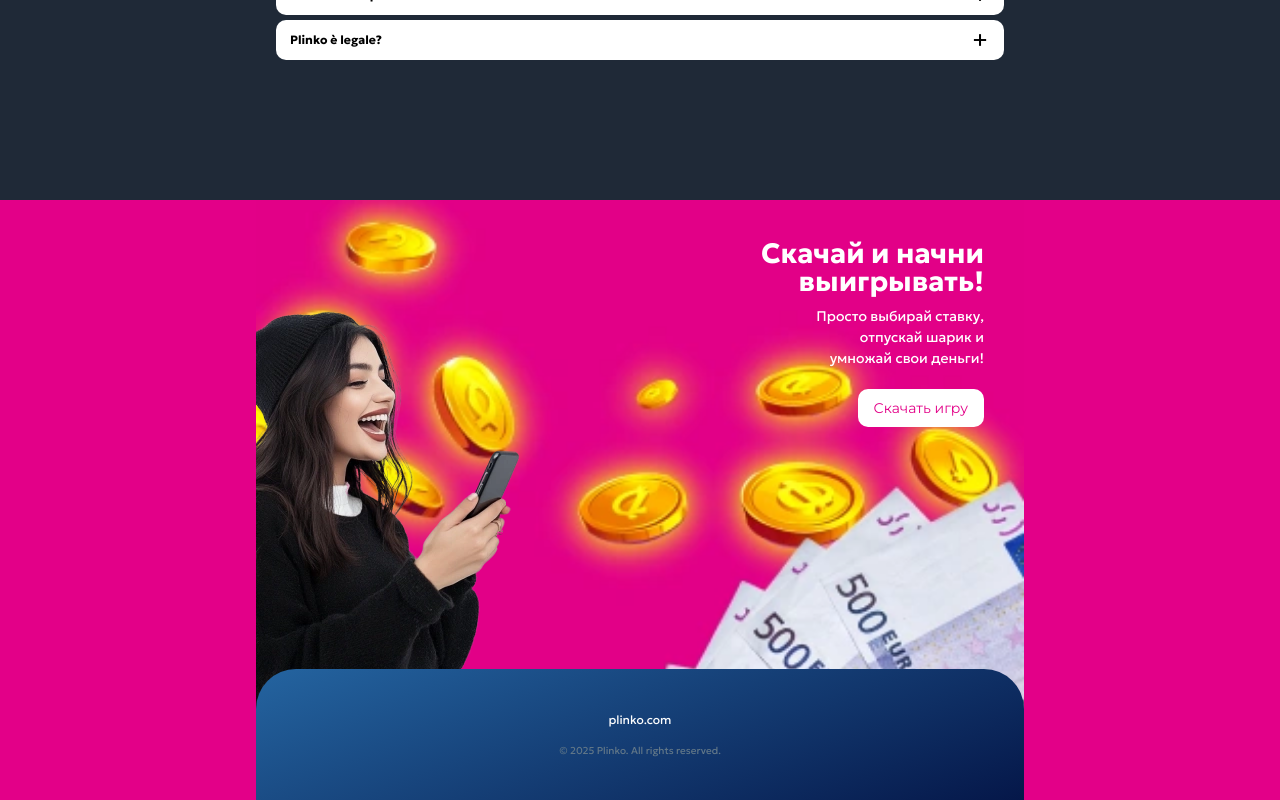
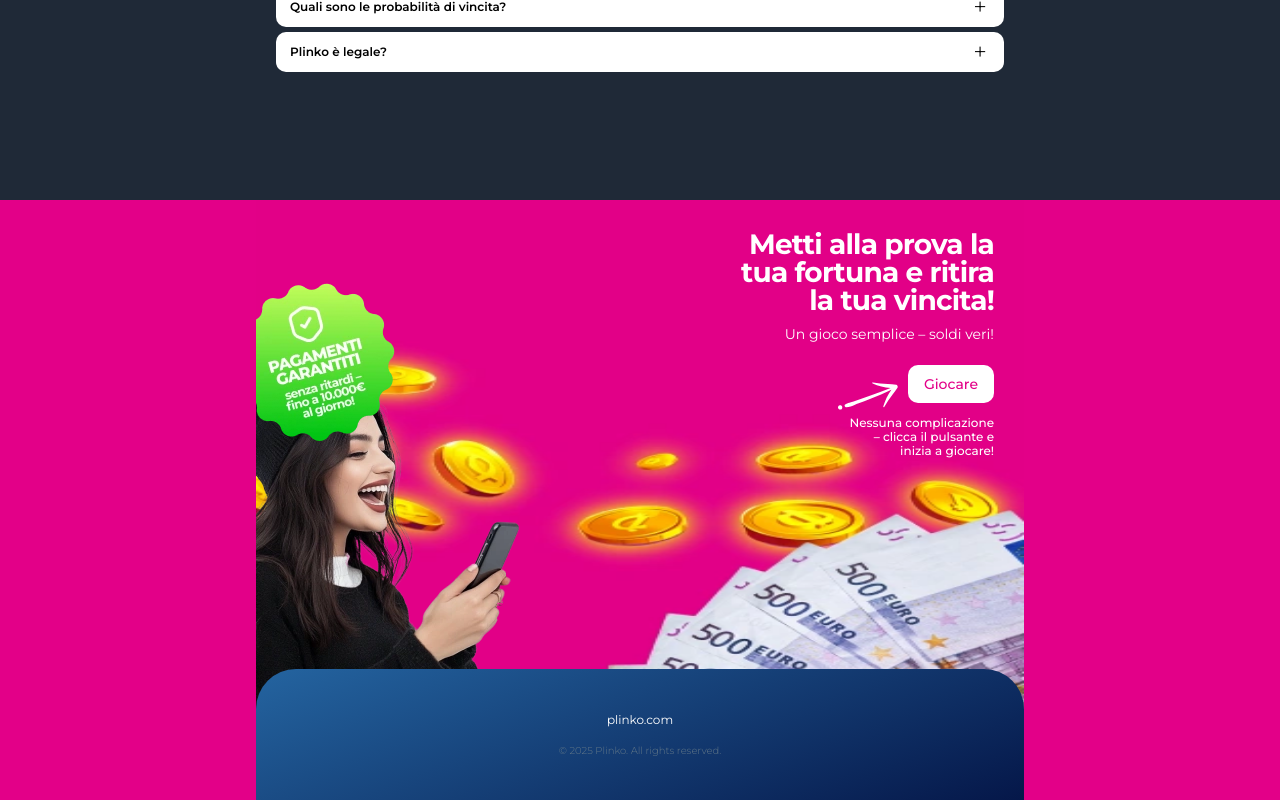
Before and after one commit to SergoDrovski/vite-plinko, a Svelte app: page / in a window 1280 px wide. Shown: the part 4000-4800 px from the top of the page. Built offline with nearby package versions, Linux system fonts and the light colour scheme; what svelte-persisted-store would draw is missing.

Commit message:
подключен правильный шрифт, исправлена секция download, мелкие правки font-weight

```diff
--- a/index.html
+++ b/index.html
@@ -13,7 +13,7 @@
     <meta name="viewport" content="width=device-width, initial-scale=1.0" />
     <title>Plinko Bonus Page</title>
     <link
-      href="https://fonts.googleapis.com/css2?family=Montserrat:wght@400;700&family=Geologica:wght@400;700&display=swap"
+      href="https://fonts.googleapis.com/css2?family=Montserrat:ital,wght@0,100..900;1,100..900&display=swap"
       rel="stylesheet"
     />
     <link
@@ -668,13 +668,18 @@
     <section class="download">
       <div class="container">
         <div class="download__content">
-          <p class="download__title">Скачай и начни выигрывать!</p>
-          <p class="download__description">
-            Просто выбирай ставку, отпускай шарик и умножай свои деньги!
+          <p class="download__title">
+            Metti alla prova la tua fortuna e ritira la tua vincita!
           </p>
-          <a href="#" class="download__button button">Скачать игру </a>
+          <p class="download__description">Un gioco semplice – soldi veri!</p>
+          <a href="#" class="download__button button">Giocare</a>
+          <p class="download__description-bottom">
+            Nessuna complicazione – clicca il pulsante e inizia a giocare!
+          </p>
         </div>
-        <div class="download__woman"></div>
+        <div class="download__woman">
+          <div class="download__garanty"></div>
+        </div>
       </div>
     </section>
 
--- a/src/scss/main.scss
+++ b/src/scss/main.scss
@@ -113,7 +113,7 @@
   padding: 0;
   vertical-align: baseline;
   border: 0;
-  font-family: "Geologica", sans-serif;
+  font-family: "Montserrat", serif;
   font-size: 100%;
 }
 
@@ -388,6 +388,7 @@
     max-width: 202px;
     line-height: 21px;
     font-size: 14px;
+    font-weight: 600;
     color: #fff;
     margin-bottom: 23px;
   }
@@ -474,7 +475,7 @@
     line-height: 30px;
     font-weight: 700;
     color: #fff;
-    letter-spacing: -0.1px;
+    letter-spacing: -0.6px;
   }
   &__description {
     line-height: 21px;
@@ -708,14 +709,15 @@
 }
 
 .download {
+  overflow-y: hidden;
   background-color: #e30088;
   .container {
     position: relative;
-    padding: 0 40px;
+    padding: 0 30px;
     height: 600px;
     background-image: url(/src/img/download-bg.webp);
     background-repeat: no-repeat;
-    background-size: cover;
+    background-size: 100% 115%;
   }
 
   &__content {
@@ -724,30 +726,53 @@
     margin-left: auto;
   }
   &__title {
-    padding-top: 40px;
+    padding-top: 30px;
     margin-bottom: 10px;
     font-size: 28px;
     line-height: 28px;
+    letter-spacing: -0.8px;
     font-weight: 700;
     color: #fff;
   }
   &__description {
-    max-width: 185px;
+    max-width: 210px;
     margin-left: auto;
     line-height: 21px;
     font-weight: 400;
     font-size: 14px;
     color: #fff;
-    margin-bottom: 26px;
+    margin-bottom: 27px;
+  }
+  &__description-bottom {
+    max-width: 145px;
+    margin-top: 20px;
+    margin-left: auto;
+    line-height: 14px;
+    font-weight: 500;
+    font-size: 12px;
+    color: #fff;
   }
 
   &__button {
+    position: relative;
     margin-top: 0;
     background-color: #fff;
     color: #e30088;
     box-shadow: none;
     font-weight: 500;
     z-index: 10;
+    &::before {
+      position: absolute;
+      content: "";
+      bottom: -13px;
+      width: 100px;
+      height: 40px;
+      background-repeat: no-repeat;
+      background-position: center;
+      background-image: url(/src/img/download-arrow.svg);
+      left: -90px;
+      background-size: 60%;
+    }
   }
 
   &__woman {
@@ -758,8 +783,18 @@
     width: 319px;
     height: 447px;
     left: 0;
-    bottom: 41px;
+    bottom: -30px;
     z-index: 2;
+  }
+  &__garanty {
+    background-image: url(/src/img/download-garanty.webp);
+    background-repeat: no-repeat;
+    position: absolute;
+    width: 153px;
+    height: 189px;
+    left: 0;
+    top: -127px;
+    z-index: 5;
   }
 
   @media (min-width: 768px) {
```
Also changed, not shown: src/img/download-arrow.svg (added), src/img/download-garanty.webp (added).
